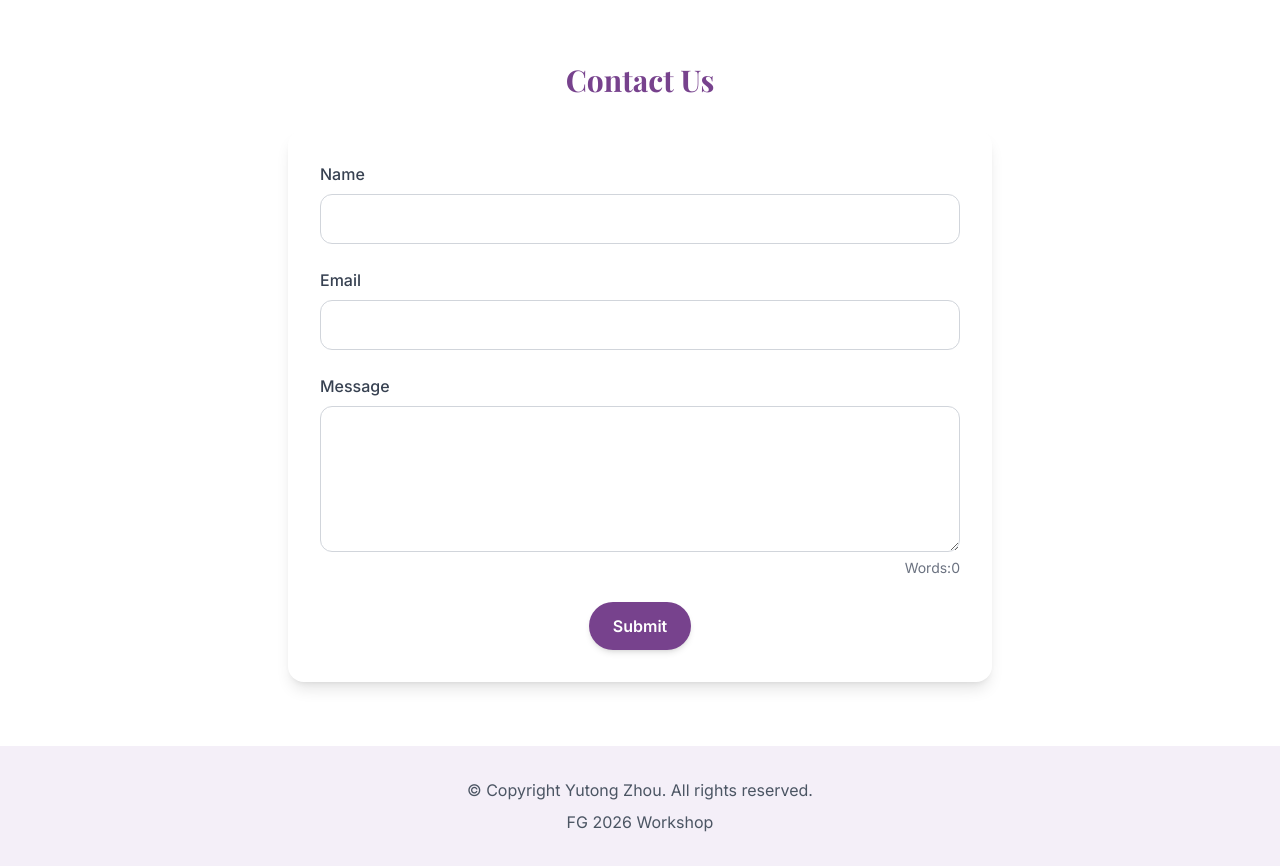
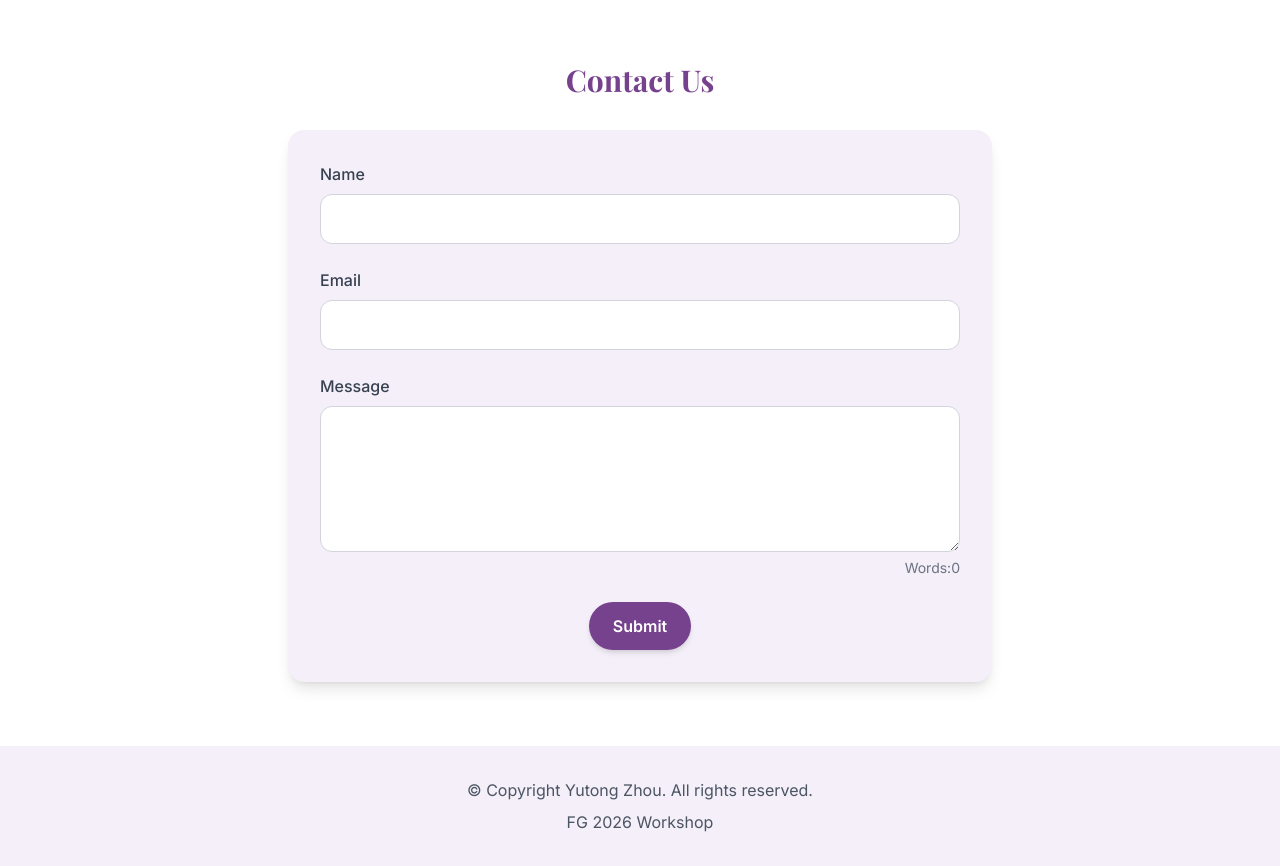
Before and after one commit to ElizaZhou96/EmpAI26, a React (Vite) app: page / in a window 1280 px wide. Shown: the part 6660-7526 px from the top of the page. Built offline with nearby package versions, Linux system fonts and the light colour scheme.

Commit message:
Update App.tsx

```diff
--- a/src/App.tsx
+++ b/src/App.tsx
@@ -410,7 +410,7 @@ function App() {
     <form
       action="https://formspree.io/f/mvzzgbww"
       method="POST"
-      className="shadow-lg rounded-2xl p-8 space-y-6"
+      className="bg-[#f4eff8] shadow-lg rounded-2xl p-8 space-y-6"
     >
       {/* Name */}
       <div>
```
